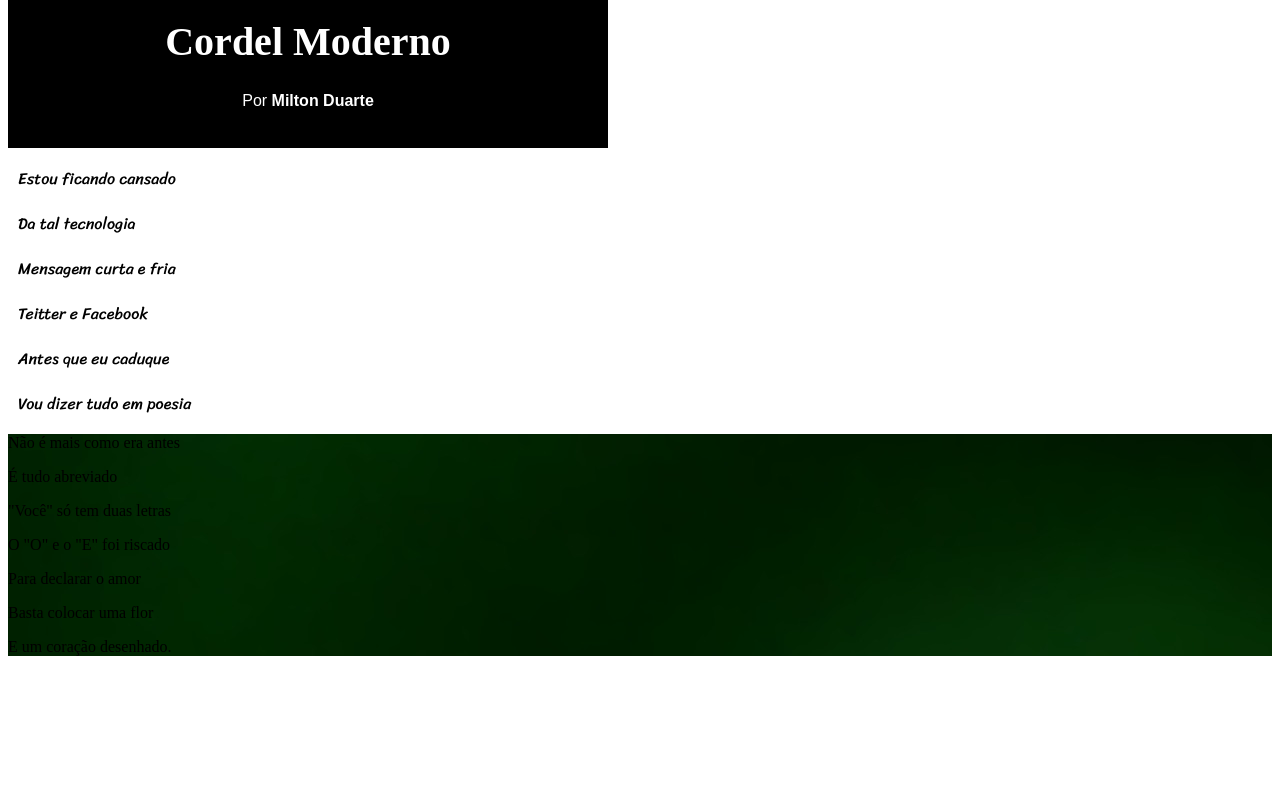
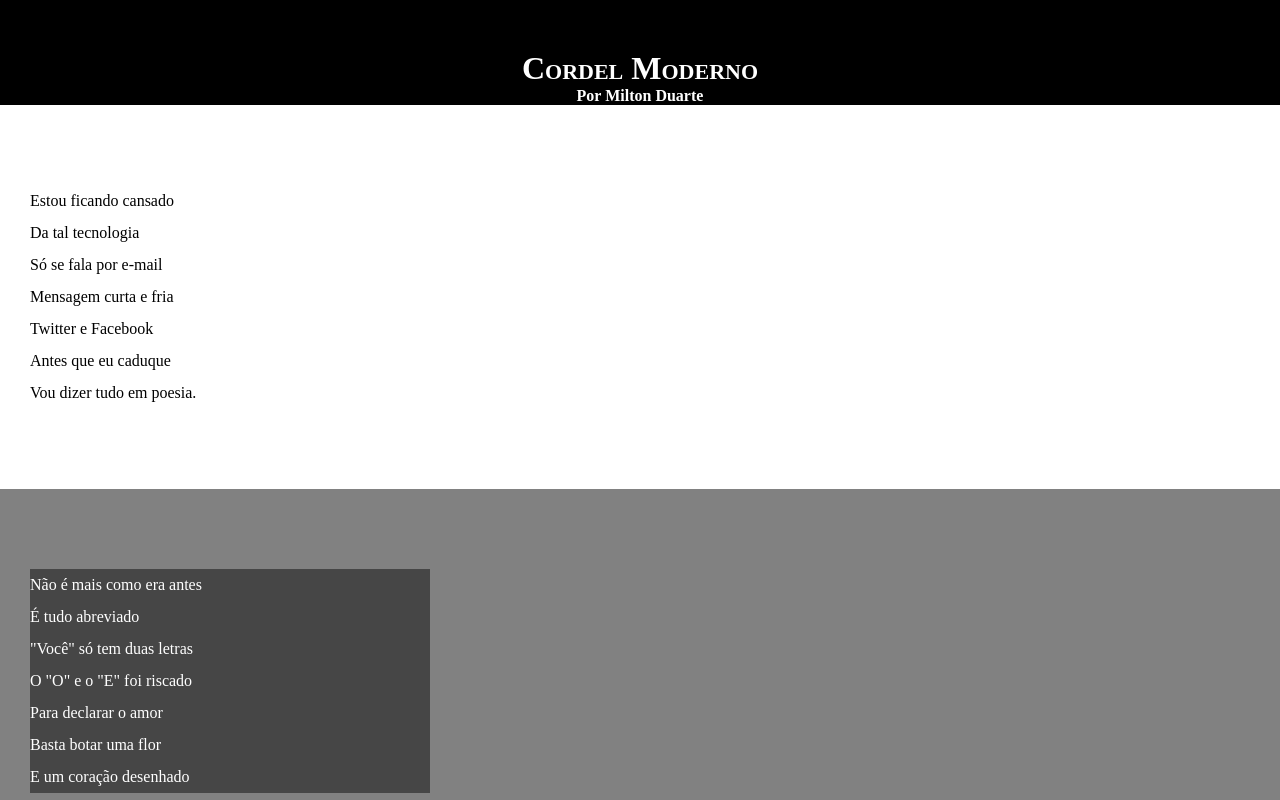
Before and after one commit to JoaoAntonioOB/projeto-cordel, a plain HTML site: page index.html in a window 1280 px wide. Shown: the top 800 px of the page. Drawn offline with Linux system fonts and the light colour scheme.

Commit message:
Atualizei estilos dos blocos

```diff
--- a/index.html
+++ b/index.html
@@ -8,31 +8,87 @@
 <body>
     <header>
         <h1>Cordel Moderno</h1>
-        <p><a href="https://www.recantodasletras.com.br/poesias/3186743]">Por <strong>Milton Duarte</strong></a></p>
+        <p><a href="https://www.recantodasletras.com.br/poesias/3186743]" target="_blank" rel="external">Por <strong>Milton Duarte</strong></a></p>
         <link rel="stylesheet" href="style.css">
     </header>
 
-    <main>
-        <section>
-            <p>Estou ficando cansado</p>
-            <p>Da tal tecnologia</p>
-            <p>Mensagem curta e fria</p>
-            <p>Teitter e Facebook</p>
-            <p>Antes que eu caduque</p>
-            <p>Vou dizer tudo em poesia</p>
+        <section class="normal">
+            <p>
+                Estou ficando cansado <br>
+                Da tal tecnologia <br>
+                Só se fala por e-mail <br>
+                Mensagem curta e fria <br>
+                Twitter e Facebook <br>
+                Antes que eu caduque <br>
+                Vou dizer tudo em poesia.
+            </p>
         </section>
 
-        <div class="fundo1">
-            <section2>
-                <p>Não é mais como era antes</p>
-                <p>É tudo abreviado</p>
-                <p>"Você" só tem duas letras</p>
-                <p>O "O" e o "E" foi riscado</p>
-                <p>Para declarar o amor</p>
-                <p>Basta colocar uma flor</p>
-                <p>E um coração desenhado.</p>
-            </section2>
-        </div>
-    </main>
+     <section class="imagem">
+        <p>
+            Não é mais como era antes <br>
+            É tudo abreviado <br>
+            "Você" só tem duas letras <br>
+            O "O" e o "E" foi riscado <br>
+            Para declarar o amor <br>
+            Basta botar uma flor <br>
+            E um coração desenhado
+        </p>
+     </section>
+
+
+    <section class="normal">
+        <p>
+            Arroba agora não pesa <br>
+            É parte de um endereço <br>
+            Ponto final nem se usa <br>
+            Ou vai até no começo <br>
+            Agora é .com <br>
+            Se o saite é muito bom <br>
+            Ele vale um alto preço.
+        </p>
+            <p>
+            Pra piorar a liguagem <br>
+            O emoticom é um risco <br>
+            Tem símbolo para tudo <br>
+            Ponto e vírgula e um asterisco <br>
+            Um beijo significa <br>
+            Pra entender como fica <br>
+            Decifre esse rabisco.
+            </p>
+    </section>
+
+    <section class="imagem">
+        Tenho saudade das cartas <br>
+        Escritas com a própria mão <br>
+        Mandava no mês de Junho <br>
+        Só chegava no Verão <br>
+        Mas matava a saudade <br>
+        Era texto de verdade <br>
+        Nas linhas do coração.
+
+
+    //---
+
+    <section class="normal">
+        Agora, escrevo e envio <br>
+        Chegando na mesma hora <br>
+        Mas quando vou prosear <br>
+        A pessoa foi embora <br>
+        Abriu outro aplicativo <br>
+        O mundo ficou cativo <br>
+        Da tecnologia do agora. <br>
+        Felizmente, pra orar <br>
+        Não precisa de internet <br>
+        Deus escuta todo mundo <br>
+        Se quiser, faça esse teste <br>
+        Dois pontos são dois joelhos <br>
+        Seus lábios são aparelhos <br>
+        Deixe que Deus interprete.
+    </section>
+
+            <footer>
+               <p>Site criado por <strong>João Antônio</strong> do curso em Video</p>
+            </footer>
 </body>
 </html>
--- a/style.css
+++ b/style.css
@@ -9,37 +9,62 @@
     --font2: 'Sriracha';
 }
 
-header {
-    height: 150px;
-    width: 600px;
-    background-color: black;
+* {
+    margin: 0px;
+    padding: 0px;
 }
 
-header h1{
+html, body {
+    min-height: 100vh;
+}
+
+header {
+    background-color: black;
     color: white;
+    text-align: center;
+}
+
+header > h1{
     font-family: var(--font1);
-    text-align: center;
-    font-size: 2.5em;
-    margin-top: -10px;
-    padding-top: 20px;
+    padding-top: 50px;
+    font-variant: small-caps
 }
 
 header a{
     color: white;
-    font-family: Arial, Helvetica, sans-serif;
     text-decoration: none;
+    font-weight: bolder;
 }
 
-header p{
-    text-align: center;
+a:hover {
+    text-decoration: underline;
 }
 
 section {
-    background-color: white;
-    font-family: var(--font2);
-    text-indent: 10px;
+    padding-top: 10vh;
+    padding-bottom: 10vh;
+    line-height: 2em;
+    padding-left: 30px;
 }
 
-.fundo1 {
-    background-image: url('imagens/background001.jpg');
+section.normal {
+    background-color: rgb(255, 255, 255);
+    color: black;
 }
+
+section.imagem {
+    background-color: rgba(0, 0, 0, 0.495);
+    color: white;
+}
+
+section.imagem > p{
+    width: 400px;
+    background-color: rgba(0, 0, 0, 0.463);
+}
+
+footer {
+    background-color: black;
+    color: white;
+    text-align: center;
+    padding: 10px;
+}
```
